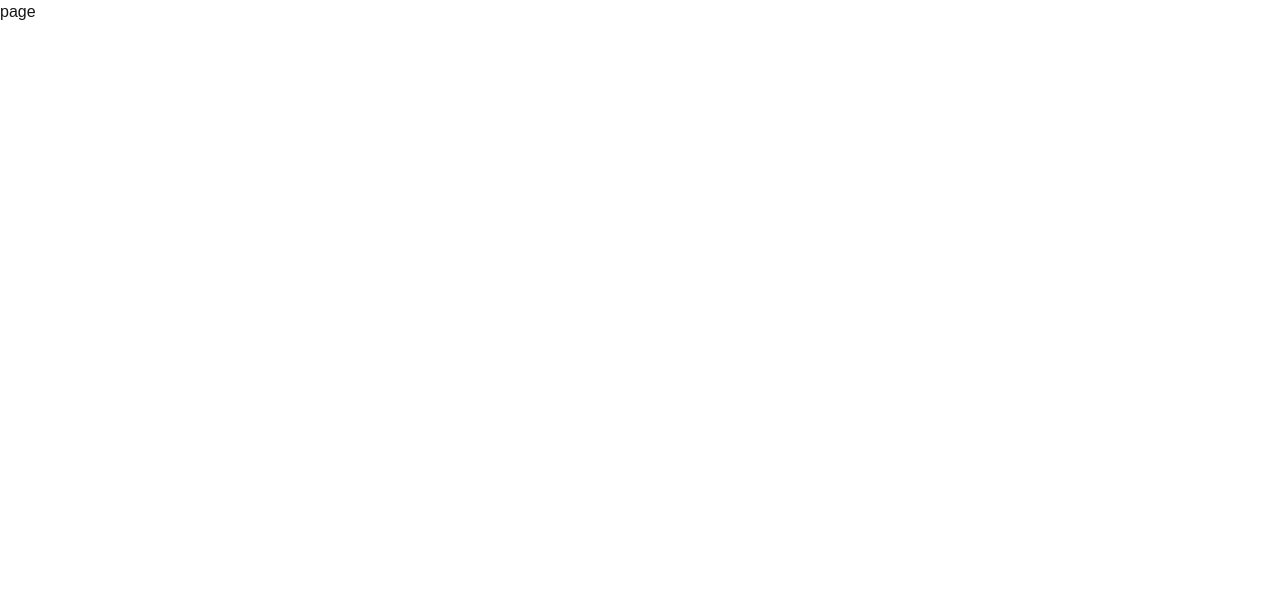
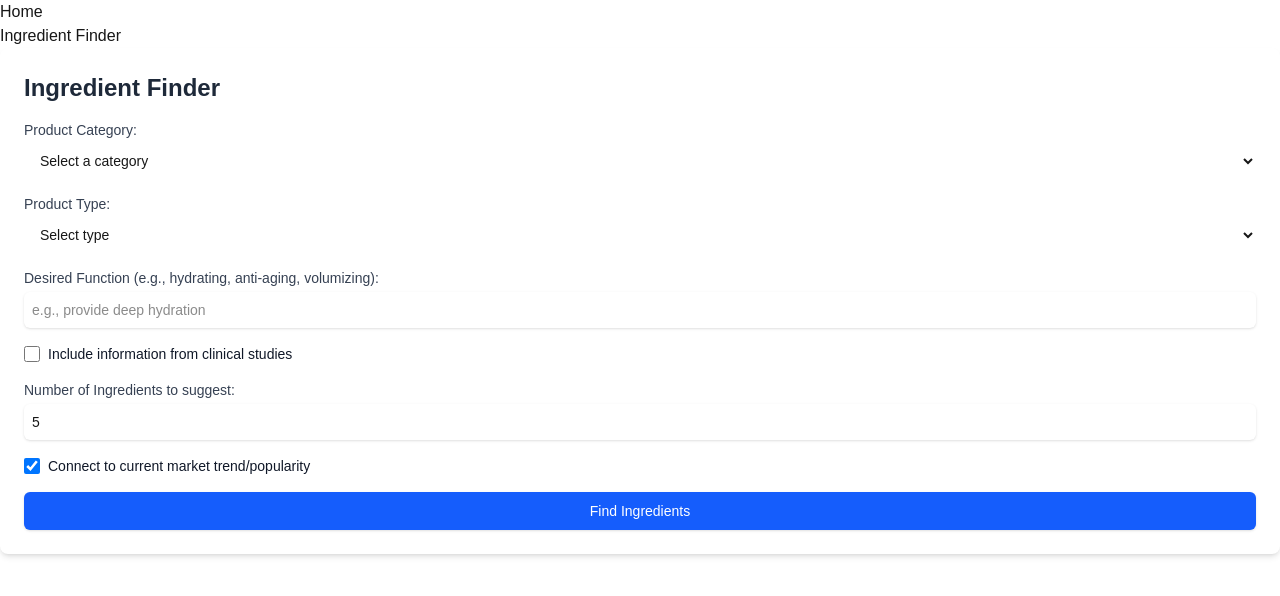
Before and after one commit to alisapromthep/ingredient-navigator, a Next.js app: page /ingredient-finder in a window 1280 px wide. Shown: the top 596 px of the page. Built offline with nearby package versions, Linux system fonts and the light colour scheme.

Commit message:
ingredient search form + ingredient deep search form layout implemented

```diff
--- /dev/null
+++ b/src/app/components/IngredientDeepSearchForm/IngredientDeepSearch.js
@@ -0,0 +1,81 @@
+"use client"; // This component needs client-side interactivity
+
+import { useState } from "react";
+
+export default function IngredientDeepSearchForm({ onSubmitPrompt }) {
+  const [ingredientName, setIngredientName] = useState("");
+  const [extraDetails, setExtraDetails] = useState("");
+
+  const handleSubmit = (e) => {
+    e.preventDefault();
+
+    let prompt = `Provide a comprehensive deep search analysis for the cosmetic ingredient "${ingredientName}".`;
+
+    if (extraDetails) {
+      prompt += ` Specifically address: ${extraDetails}.`;
+    } else {
+      prompt += ` Include its primary functions, benefits, typical usage concentrations, potential side effects, regulatory status (e.g., FDA, EU), and if available, key suppliers or trending applications.`;
+    }
+
+    onSubmitPrompt(prompt); // Pass the constructed prompt to the parent component
+  };
+
+  return (
+    <form
+      onSubmit={handleSubmit}
+      className="space-y-4 p-6 bg-white shadow-md rounded-lg"
+    >
+      <h2 className="text-2xl font-bold mb-4 text-gray-800">
+        Ingredient Deep Search
+      </h2>
+
+      {/* 1. Input Ingredient Name */}
+      <div>
+        <label
+          htmlFor="ingredientName"
+          className="block text-sm font-medium text-gray-700"
+        >
+          Ingredient Name:
+        </label>
+        <input
+          type="text"
+          id="ingredientName"
+          value={ingredientName}
+          onChange={(e) => setIngredientName(e.target.value)}
+          required
+          placeholder="e.g., Hyaluronic Acid, Niacinamide"
+          className="mt-1 block w-full shadow-sm sm:text-sm border-gray-300 rounded-md p-2"
+        />
+      </div>
+
+      {/* Extra Information for Best Prompt */}
+      <div>
+        <label
+          htmlFor="extraDetails"
+          className="block text-sm font-medium text-gray-700"
+        >
+          Extra Information/Specific Areas of Focus (Optional):
+        </label>
+        <textarea
+          id="extraDetails"
+          value={extraDetails}
+          onChange={(e) => setExtraDetails(e.target.value)}
+          rows="3"
+          placeholder="e.g., 'its stability in emulsions and typical pH range', 'its interaction with Vitamin C', 'its sustainability aspects'"
+          className="mt-1 block w-full shadow-sm sm:text-sm border-gray-300 rounded-md p-2"
+        ></textarea>
+        <p className="mt-1 text-xs text-gray-500">
+          Provide specific details you want to know about the ingredient for a
+          more targeted search.
+        </p>
+      </div>
+
+      <button
+        type="submit"
+        className="w-full flex justify-center py-2 px-4 border border-transparent rounded-md shadow-sm text-sm font-medium text-white bg-green-600 hover:bg-green-700 focus:outline-none focus:ring-2 focus:ring-offset-2 focus:ring-green-500"
+      >
+        Deep Search
+      </button>
+    </form>
+  );
+}
--- /dev/null
+++ b/src/app/components/IngredientFinderForm/IngredientFinderForm.js
@@ -0,0 +1,169 @@
+"use client"; // This component needs client-side interactivity
+
+import { useState } from "react";
+
+export default function IngredientFinderForm({ onSubmitPrompt }) {
+  const [productCategory, setProductCategory] = useState("");
+  const [productType, setProductType] = useState("");
+  const [productFunction, setProductFunction] = useState("");
+  const [includeClinicalStudies, setIncludeClinicalStudies] = useState(false);
+  const [numIngredients, setNumIngredients] = useState(5);
+  const [connectToMarketTrend, setConnectToMarketTrend] = useState(true); // Default to true for market focus
+
+  const handleSubmit = (e) => {
+    e.preventDefault();
+
+    let prompt = `Suggest ${numIngredients} key ingredients for a ${productType} ${productCategory} product.`;
+
+    if (productFunction) {
+      prompt += ` Its primary function should be to ${productFunction}.`;
+    }
+
+    if (includeClinicalStudies) {
+      prompt += ` Please include scientific evidence or mention relevant clinical studies for each ingredient's benefits.`;
+    }
+
+    if (connectToMarketTrend) {
+      prompt += ` Also, ensure the suggested ingredients are currently trending or gaining popularity in the market.`;
+    }
+
+    prompt += ` Explain the function and benefits of each suggested ingredient.`;
+
+    onSubmitPrompt(prompt); // Pass the constructed prompt to the parent component
+  };
+
+  return (
+    <form
+      onSubmit={handleSubmit}
+      className="space-y-4 p-6 bg-white shadow-md rounded-lg"
+    >
+      <h2 className="text-2xl font-bold mb-4 text-gray-800">
+        Ingredient Finder
+      </h2>
+
+      {/* 1. Product Categories */}
+      <div>
+        <label
+          htmlFor="productCategory"
+          className="block text-sm font-medium text-gray-700"
+        >
+          Product Category:
+        </label>
+        <select
+          id="productCategory"
+          value={productCategory}
+          onChange={(e) => setProductCategory(e.target.value)}
+          required
+          className="mt-1 block w-full pl-3 pr-10 py-2 text-base border-gray-300 focus:outline-none focus:ring-blue-500 focus:border-blue-500 sm:text-sm rounded-md"
+        >
+          <option value="">Select a category</option>
+          <option value="hair">Hair</option>
+          <option value="skin">Skin</option>
+          <option value="scalp">Scalp</option>
+          <option value="body">Body</option>
+          {/* Add more categories as needed */}
+        </select>
+      </div>
+
+      {/* 2. Type (water-based, waterless) */}
+      <div>
+        <label
+          htmlFor="productType"
+          className="block text-sm font-medium text-gray-700"
+        >
+          Product Type:
+        </label>
+        <select
+          id="productType"
+          value={productType}
+          onChange={(e) => setProductType(e.target.value)}
+          required
+          className="mt-1 block w-full pl-3 pr-10 py-2 text-base border-gray-300 focus:outline-none focus:ring-blue-500 focus:border-blue-500 sm:text-sm rounded-md"
+        >
+          <option value="">Select type</option>
+          <option value="water-based">Water-based</option>
+          <option value="waterless">Waterless</option>
+          {/* Add more types as needed, e.g., oil-based, emulsion */}
+        </select>
+      </div>
+
+      {/* 3. Function */}
+      <div>
+        <label
+          htmlFor="productFunction"
+          className="block text-sm font-medium text-gray-700"
+        >
+          Desired Function (e.g., hydrating, anti-aging, volumizing):
+        </label>
+        <input
+          type="text"
+          id="productFunction"
+          value={productFunction}
+          onChange={(e) => setProductFunction(e.target.value)}
+          placeholder="e.g., provide deep hydration"
+          className="mt-1 block w-full shadow-sm sm:text-sm border-gray-300 rounded-md p-2"
+        />
+      </div>
+
+      {/* 4. Clinical Studies Checkbox */}
+      <div className="flex items-center">
+        <input
+          id="includeClinicalStudies"
+          type="checkbox"
+          checked={includeClinicalStudies}
+          onChange={(e) => setIncludeClinicalStudies(e.target.checked)}
+          className="h-4 w-4 text-blue-600 focus:ring-blue-500 border-gray-300 rounded"
+        />
+        <label
+          htmlFor="includeClinicalStudies"
+          className="ml-2 block text-sm text-gray-900"
+        >
+          Include information from clinical studies
+        </label>
+      </div>
+
+      {/* 5. Number of Ingredients */}
+      <div>
+        <label
+          htmlFor="numIngredients"
+          className="block text-sm font-medium text-gray-700"
+        >
+          Number of Ingredients to suggest:
+        </label>
+        <input
+          type="number"
+          id="numIngredients"
+          value={numIngredients}
+          onChange={(e) => setNumIngredients(parseInt(e.target.value))}
+          min="1"
+          max="10"
+          className="mt-1 block w-full shadow-sm sm:text-sm border-gray-300 rounded-md p-2"
+        />
+      </div>
+
+      {/* 6. Connect to Current Market Trend/Popularity Checkbox */}
+      <div className="flex items-center">
+        <input
+          id="connectToMarketTrend"
+          type="checkbox"
+          checked={connectToMarketTrend}
+          onChange={(e) => setConnectToMarketTrend(e.target.checked)}
+          className="h-4 w-4 text-blue-600 focus:ring-blue-500 border-gray-300 rounded"
+        />
+        <label
+          htmlFor="connectToMarketTrend"
+          className="ml-2 block text-sm text-gray-900"
+        >
+          Connect to current market trend/popularity
+        </label>
+      </div>
+
+      <button
+        type="submit"
+        className="w-full flex justify-center py-2 px-4 border border-transparent rounded-md shadow-sm text-sm font-medium text-white bg-blue-600 hover:bg-blue-700 focus:outline-none focus:ring-2 focus:ring-offset-2 focus:ring-blue-500"
+      >
+        Find Ingredients
+      </button>
+    </form>
+  );
+}
--- a/src/app/components/Navbar/Navbar.js
+++ b/src/app/components/Navbar/Navbar.js
@@ -0,0 +1,12 @@
+import React from "react";
+import Link from "next/link";
+
+function Navbar() {
+  return (
+    <nav>
+      <Link href="/">Home</Link>
+    </nav>
+  );
+}
+
+export default Navbar;
--- a/src/app/ingredient-deep-search/page.js
+++ b/src/app/ingredient-deep-search/page.js
@@ -0,0 +1,13 @@
+import React from "react";
+import IngredientDeepSearchForm from "../components/IngredientDeepSearchForm/IngredientDeepSearch";
+
+function page() {
+  return (
+    <div>
+      <h1>Ingredient Deep Search</h1>
+      <IngredientDeepSearchForm />
+    </div>
+  );
+}
+
+export default page;
--- a/src/app/ingredient-finder/page.js
+++ b/src/app/ingredient-finder/page.js
@@ -1,7 +1,13 @@
 import React from "react";
+import IngredientFinderForm from "../components/IngredientFinderForm/IngredientFinderForm";
 
 function page() {
-  return <div>page</div>;
+  return (
+    <div>
+      <h1>Ingredient Finder</h1>
+      <IngredientFinderForm />
+    </div>
+  );
 }
 
 export default page;
--- a/src/app/layout.js
+++ b/src/app/layout.js
@@ -1,5 +1,6 @@
 import { Geist, Geist_Mono } from "next/font/google";
 import "./globals.css";
+import Navbar from "./components/Navbar/Navbar";
 
 const geistSans = Geist({
   variable: "--font-geist-sans",
@@ -22,6 +23,7 @@ export default function RootLayout({ children }) {
       <body
         className={`${geistSans.variable} ${geistMono.variable} antialiased`}
       >
+        <Navbar />
         {children}
       </body>
     </html>
```
